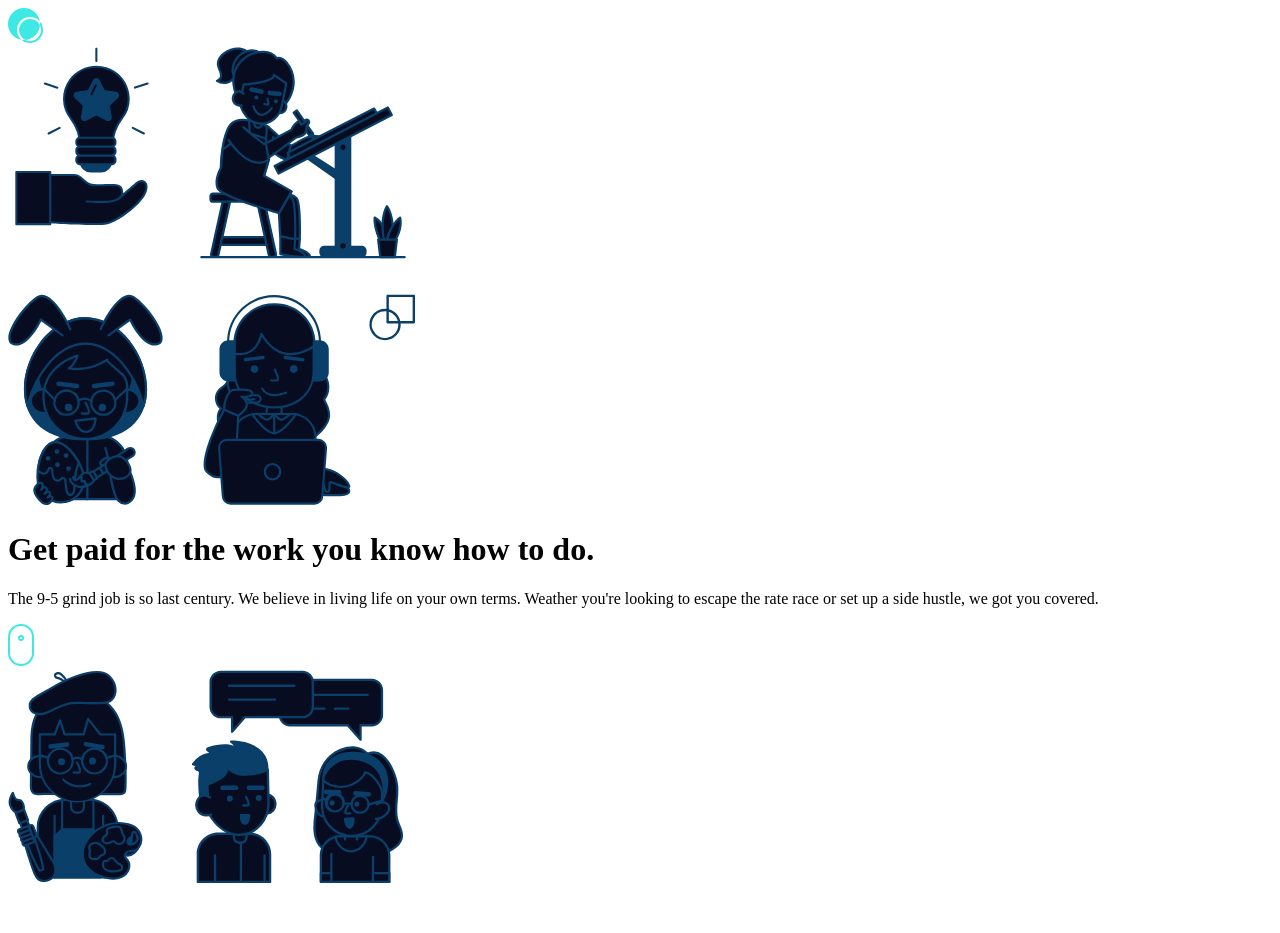
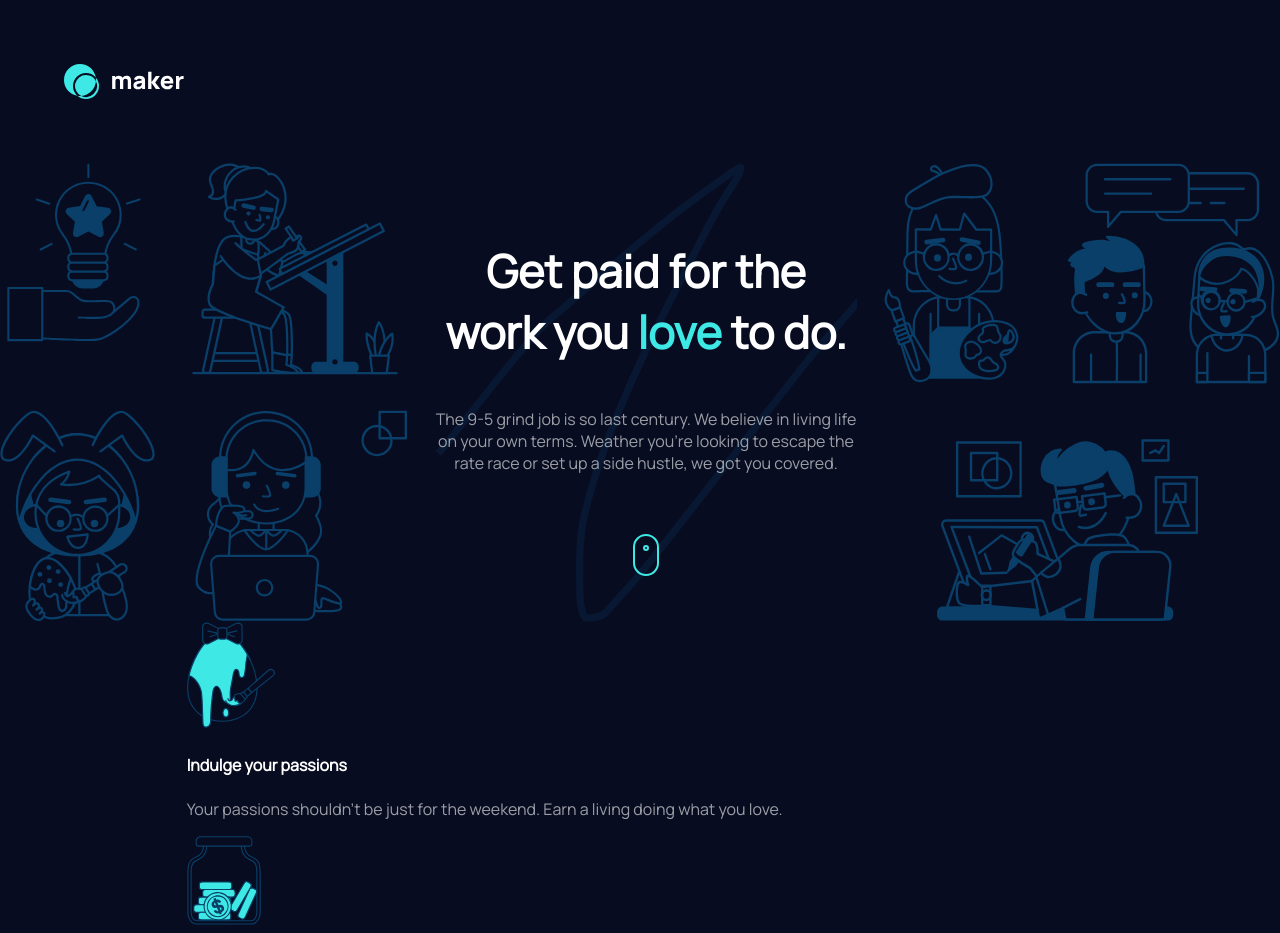
Before and after one commit to Upshur06/Maker-landing-page, a plain HTML site: page index.html in a window 1280 px wide. Shown: the top 933 px of the page. Drawn offline with Linux system fonts and the light colour scheme.

Commit message:
css banner design

```diff
--- a/css/styles.css
+++ b/css/styles.css
@@ -1,45 +1,61 @@
+@import url('https://fonts.googleapis.com/css2?family=Manrope&display=swap');
+
 body{
-    /* margin: 0;
-    background-color:#080c20; */
+    margin: 0;
+    background-color:#080C20;
+    color: white;
+    font-family: 'Manrope', sans-serif;
 }
 
 p{
-    /* opacity: .6; */
+    opacity: .6;
 }
 
 .container{
-    /* width: 100%;
+    width: 100%;
     display: flex;
     flex-direction: column;
-    align-items: center; */
+    align-items: center;
 }
 
 .header{
-    /* width: 100%;
+    width: 100%;
     display: flex;
     justify-content: flex-start;
-    padding: 40px;
-    box-sizing: border-box; */
+    padding: 4em;
+    box-sizing: border-box;
 }
 
-h1{
+.banner{
+    display: flex;
+    justify-content: space-between;
+}
+
+.banner_content{
+    width: 33%;
+    display: flex;
+    flex-direction: column;
+    align-items: center;
+    justify-content: center;
+    background-image: url('../assests/bg-hero-squiggle.svg');
+    background-repeat: no-repeat;
+    background-size: cover;
+}
+
+/* './assests/g-hero-squiggle.svg' */
+
+.banner_content h1{
+    text-align: center;
     font-size: 2.8em;
 }
 
-h1 span{
-    color: ;
+.banner_content span{
+    color: #3EE9E5;
 }
 
-.banner{
-    /* display: flex;
-    justify-content: space-between; */
-}
-
-.banner_content{
-    /* width: 40%;
-    display: flex;
-    flex-direction: column; */
-
+.banner_content p{
+    text-align: center;
+    margin-bottom: 60px;
 }
 
 #free{
@@ -47,10 +63,10 @@ h1 span{
 }
 
 #paid{
-    /* background-color: #3EE9E5;
-    color: black;
-    margin-left: 30px;
-    transform: scale(1.05); */
+    /* background-color: #3EE9E5; */
+    /* color: black; */
+    /* margin-left: 30px; */
+    /* transform: scale(1.05); */
 }
 
 #paid #icon{
@@ -58,13 +74,13 @@ h1 span{
 }
 
 .footer{
-    /* padding: 5%;
-    width: 100%;
-    box-sizing: border-box;
-    display: flex;
-    flex-direction: column;
-    justify-content: center;
-    align-items: center; */
+    /* padding: 5%; */
+    /* width: 100%; */
+    /* box-sizing: border-box; */
+    /* display: flex; */
+    /* flex-direction: column; */
+    /* justify-content: center; */
+    /* align-items: center; */
 
 }
 
@@ -77,15 +93,15 @@ h1 span{
 }
 
 .footer #input_container{
-    /* display: flex;
-    flex-direction: column; */
+    /* display: flex; */
+    /* flex-direction: column; */
 }
 
 .footer input{
-    outline: none;
-    border: none;
-    background-color: #093F68;
-    color: white;
+    /* outline: none; */
+    /* border: none; */
+    /* background-color: #093F68; */
+    /* color: white; */
 }
 
 /* ::placeholder{
--- a/index.html
+++ b/index.html
@@ -4,6 +4,7 @@
     <meta charset="UTF-8">
     <meta http-equiv="X-UA-Compatible" content="IE=edge">
     <meta name="viewport" content="width=device-width, initial-scale=1.0">
+    <link rel="stylesheet" href="css/styles.css">
     <title>landing page</title>
 </head>
 <body>
@@ -18,7 +19,7 @@
             <img src='./assests/illustration-hero-left.svg' alt="">
 
                 <div class="banner_content">
-                    <h1>Get paid for the work you know how to do.</h1>
+                    <h1>Get paid for the work you <span>love</span> to do.</h1>
                     <p>The 9-5 grind job is so last century. We believe in living life on your own terms. Weather you're looking to escape the rate race or set up a side hustle, we got you covered.</p>
                     <!-- <img src='./assests/bg-hero-squiggle.svg' alt=""> -->
                     <img src='./assests/icon-scroll.svg' alt="">
```
